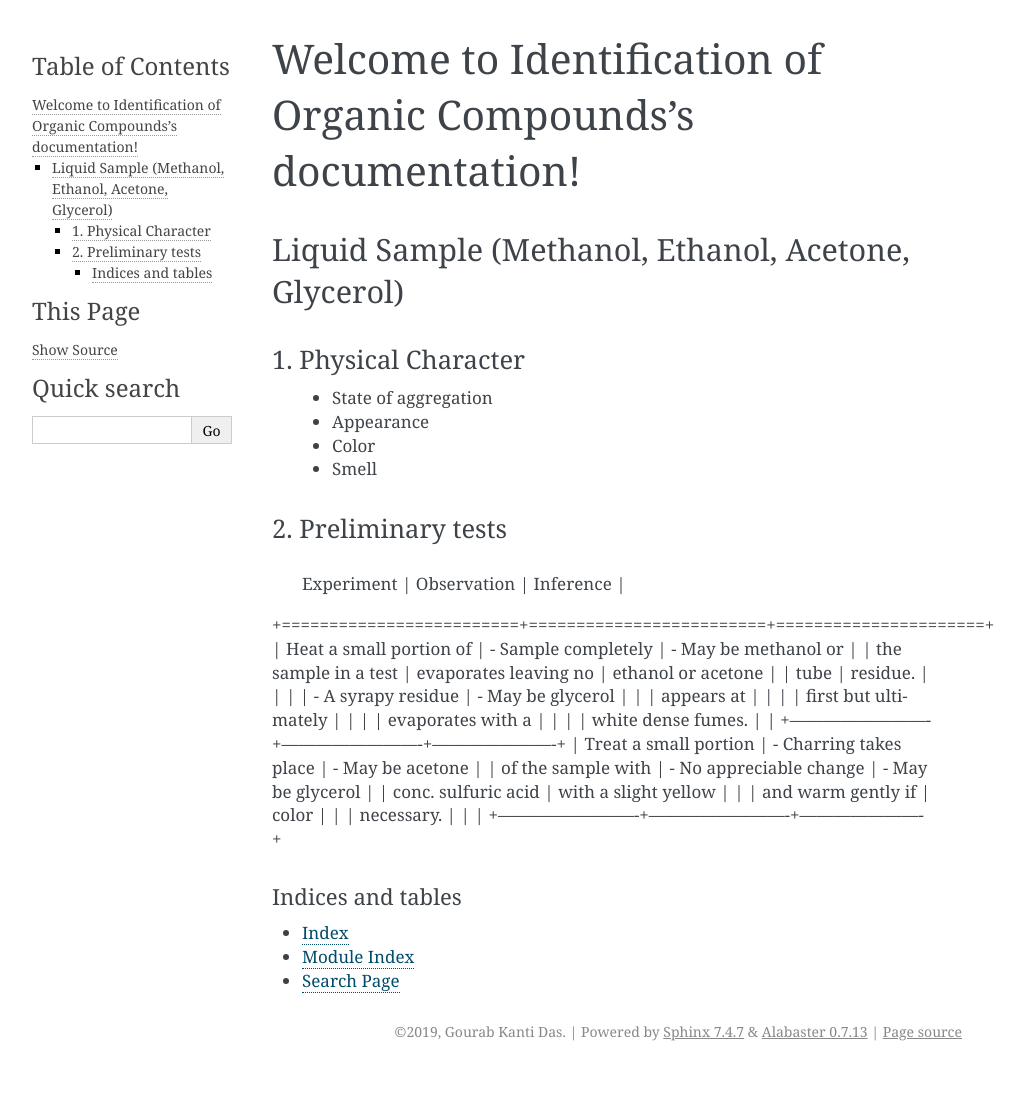
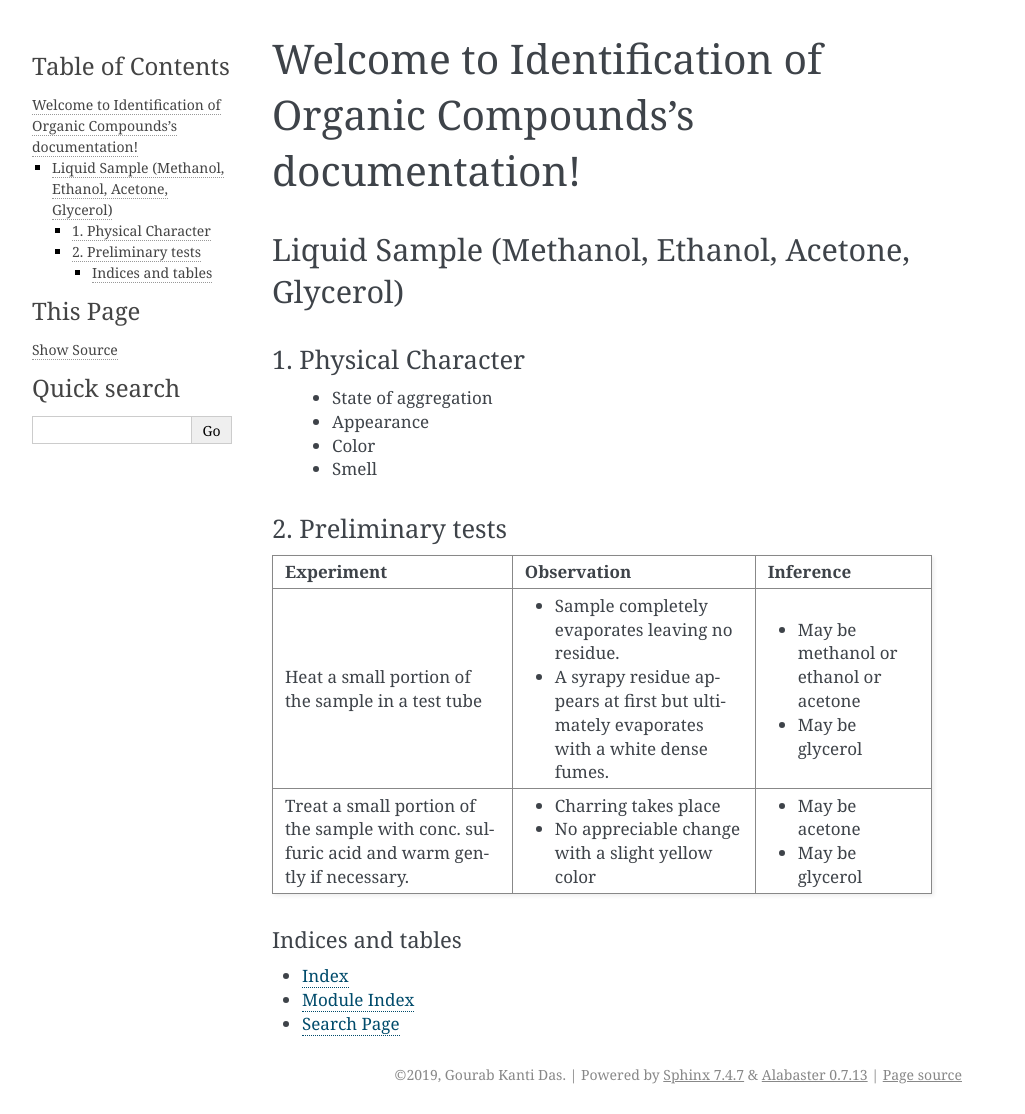
Before and after one commit to gkdas/bscsemIIpractical, a Sphinx documentation site: the page built from docs/source/index.rst, in a window 1280 px wide. Shown: the whole page, without its empty margins (148-1173 px from the left). Built offline with Sphinx 7.4.7, drawn with Linux system fonts in a browser that asks for light colours; before the commit the page ends 1071 px from its top, so only the background shows below that.

Commit message:
correction in table

```diff
--- a/docs/source/index.rst
+++ b/docs/source/index.rst
@@ -2,6 +2,7 @@
    sphinx-quickstart on Fri Sep 20 05:50:27 2019.
    You can adapt this file completely to your liking, but it should at least
    contain the root `toctree` directive.
+
 ===============================================================
 Welcome to Identification of Organic Compounds's documentation!
 ===============================================================
@@ -23,7 +24,7 @@ Liquid Sample (Methanol, Ethanol, Acetone, Glycerol)
 --------------------
 
 +-------------------------+-------------------------+----------------------+
-       Experiment         |     Observation         |    Inference         |
+|      Experiment         |     Observation         |    Inference         |
 +=========================+=========================+======================+
 | Heat a small portion of | - Sample completely     | - May be methanol or |
 | the sample in a test    |   evaporates leaving no |   ethanol or acetone |
```
Also changed, not shown: 4 other files.
